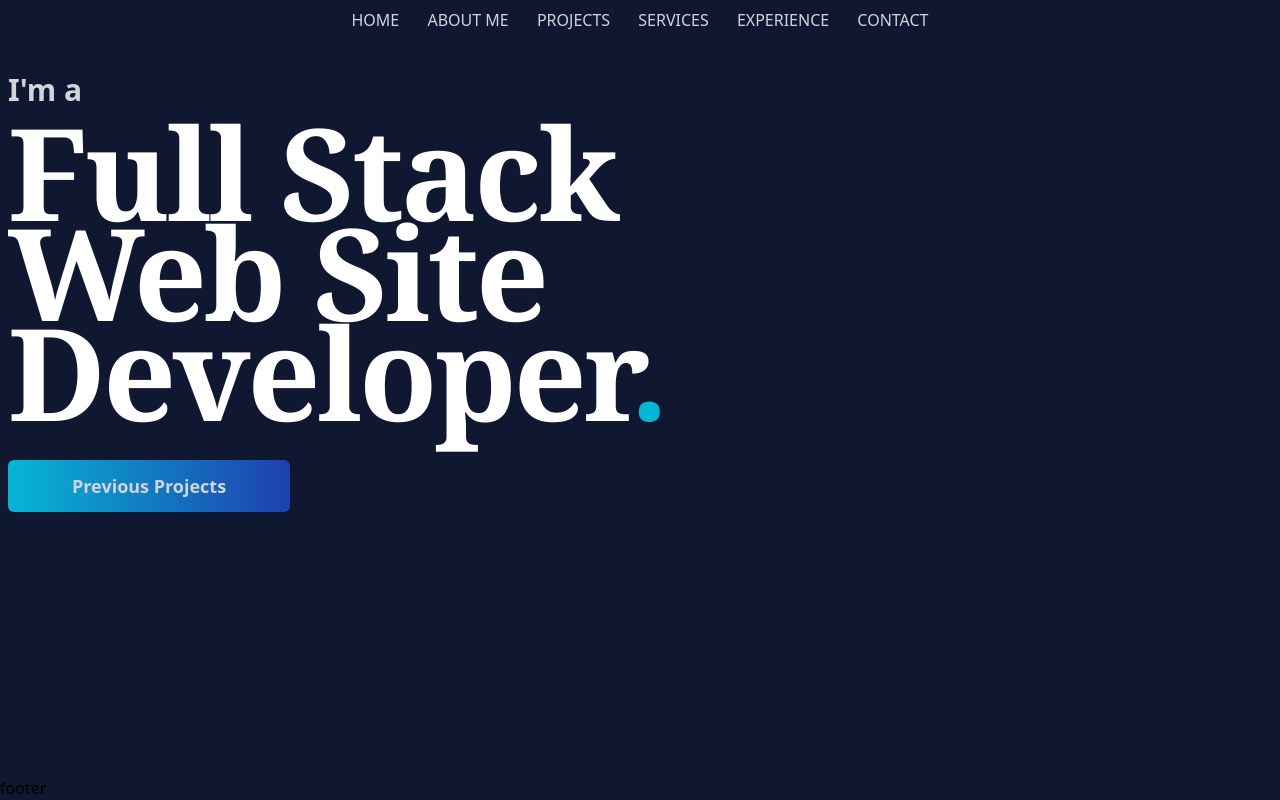
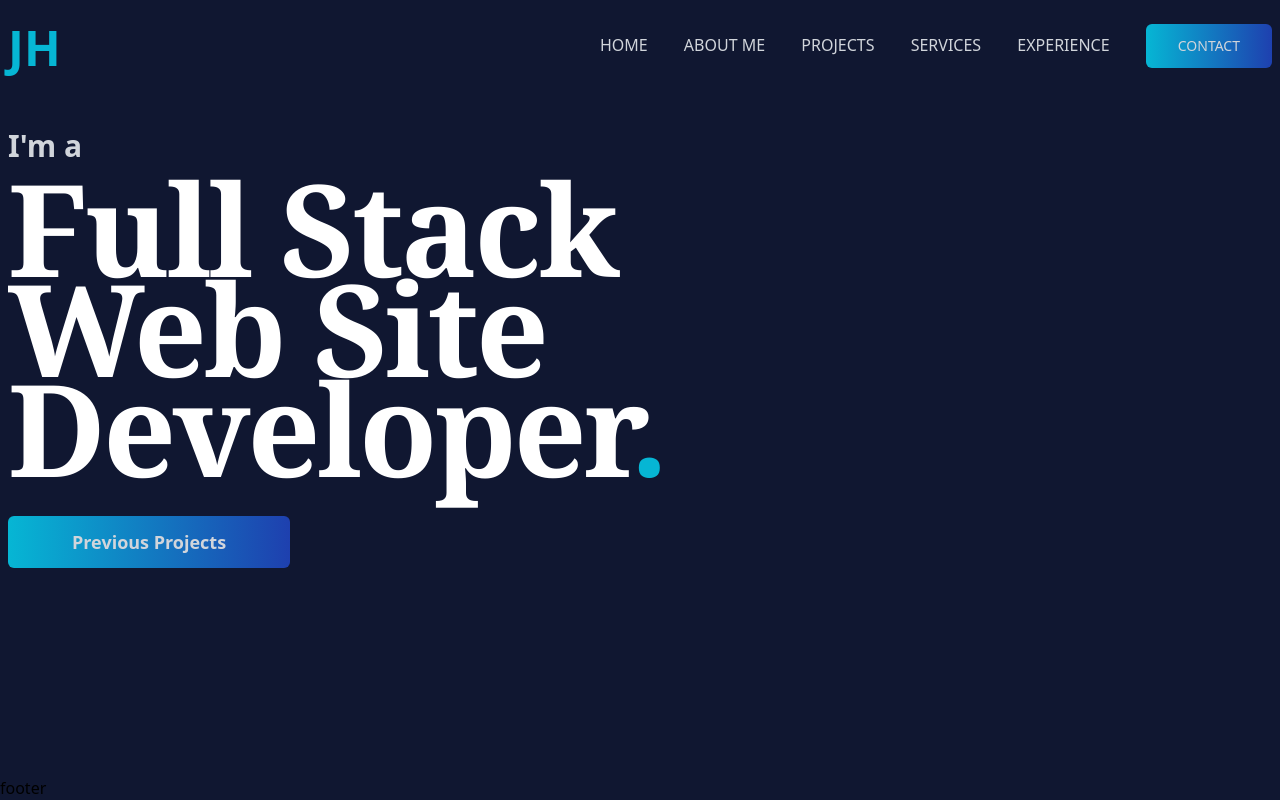
Before and after one commit to JoseHenrique1/JoseHenrique1.github.io, a React (Vite) app: page / in a window 1280 px wide. Built offline with nearby package versions, Linux system fonts and the light colour scheme.

Commit message:
refactor: add new style header

```diff
--- a/src/components/Header/index.tsx
+++ b/src/components/Header/index.tsx
@@ -1,21 +1,25 @@
+import { Button } from "../Button";
 import { Link } from "../Link";
 
 export function Header() {
     const links = [
-        {children: "HOME", href: "#"},
-        {children: "ABOUT ME", href: "#"},
-        {children: "PROJECTS", href: "#"},
-        {children: "SERVICES", href: "#"},
-        {children: "EXPERIENCE", href: "#"},
-        {children: "CONTACT", href: "#"},
+        { children: "HOME", href: "#" },
+        { children: "ABOUT ME", href: "#" },
+        { children: "PROJECTS", href: "#" },
+        { children: "SERVICES", href: "#" },
+        { children: "EXPERIENCE", href: "#" },
     ]
     return (
-        <header className="flex justify-center items-center min-h-10">
-           <nav className="space-x-6">
-            {
-                links.map(item=> <Link href={item.href}> {item.children} </Link>)
-            }
-           </nav>
+        <header className="flex justify-center items-center h-24">
+            <div className="flex justify-between w-full max-w-screen-xl px-2">
+                <h1 className="text-5xl font-semibold text-cyan-500">JH</h1>
+                <nav className="space-x-8">
+                    {
+                        links.map(item => <Link href={item.href}> {item.children} </Link>)
+                    }
+                    <Button className="font-normal">CONTACT</Button>
+                </nav>
+            </div>
         </header>
-     );
+    );
 }
```
